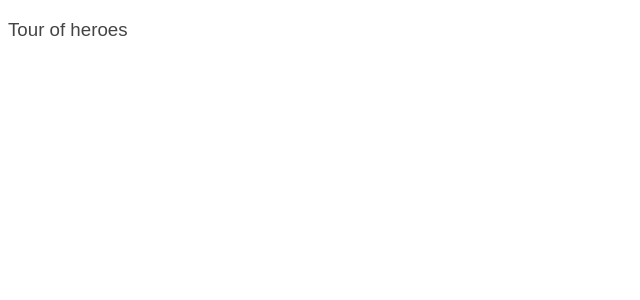
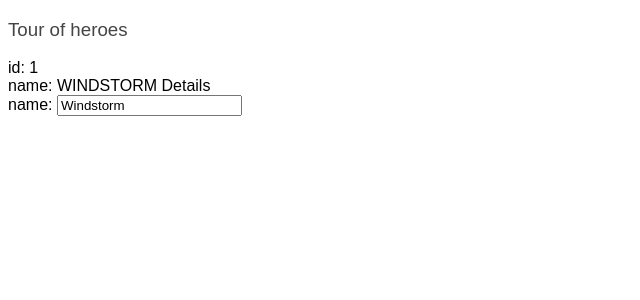
Before and after one commit to joch0a/tour-heroes, an Angular app: page / in a window 1280 px wide. Shown: the top 300 px of the page, without its empty margins (0-640 px from the left). Built offline with nearby package versions, Linux system fonts and the light colour scheme.

Commit message:
The hero editor

```diff
--- a/src/app/app.component.html
+++ b/src/app/app.component.html
@@ -1 +1,3 @@
 <h3>{{title}}</h3>
+
+<app-heroes></app-heroes>
--- /dev/null
+++ b/src/app/hero.ts
@@ -0,0 +1,4 @@
+export interface Hero {
+  id: number;
+  name: string;
+}
--- /dev/null
+++ b/src/app/heroes/heroes.component.html
@@ -0,0 +1,8 @@
+<div><span>id: </span>{{hero.id}}</div>
+<div><span>name: </span>{{hero.name | uppercase}} Details</div>
+
+<div>
+  <label>name:
+    <input [(ngModel)]="hero.name" placeholder="name" />
+  </label>
+</div>
--- /dev/null
+++ b/src/app/heroes/heroes.component.ts
@@ -0,0 +1,20 @@
+import { Hero } from './../hero';
+import { Component, OnInit } from '@angular/core';
+
+@Component({
+  selector: 'app-heroes',
+  templateUrl: './heroes.component.html',
+  styleUrls: ['./heroes.component.scss']
+})
+export class HeroesComponent implements OnInit {
+  hero: Hero = {
+    id: 1,
+    name: 'Windstorm'
+  }
+
+  constructor() { }
+
+  ngOnInit() {
+  }
+
+}
```
Also changed, not shown: src/app/app.module.ts (+6 -2 lines), src/app/heroes/heroes.component.scss (added), 1 other file (tests, documents, lock files or other folders).
